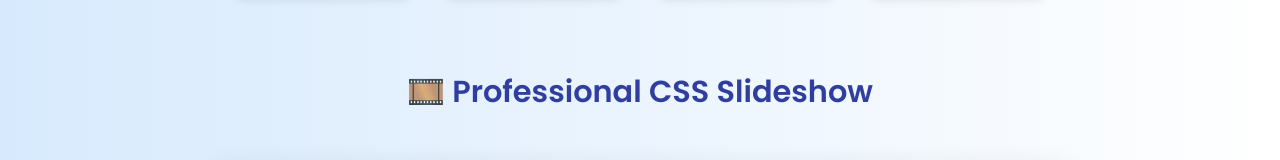
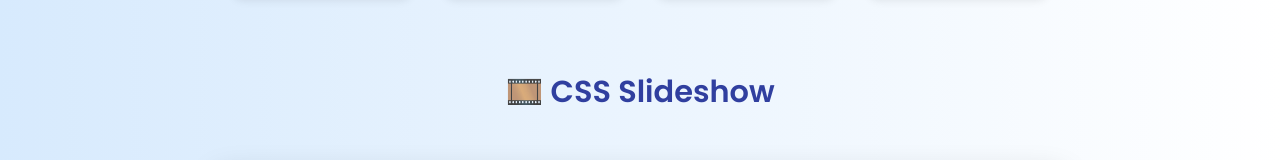
Before and after one commit to AdityaDahake33/Cogifyz-Level3-Task1, a plain HTML site: page index.html in a window 1280 px wide. Shown: the part 357-517 px from the top of the page. Drawn offline with Linux system fonts and the light colour scheme; grey boxes are pictures that could not be loaded.

Commit message:
Update index.html

```diff
--- a/index.html
+++ b/index.html
@@ -24,7 +24,7 @@
     <img id="lightbox-img" src="" alt="Expanded View">
   </div>
 
-  <h2>🎞️ Professional CSS Slideshow</h2>
+  <h2>🎞️ CSS Slideshow</h2>
   <div class="slideshow">
     <div class="slides" id="slideTrack">
       <img src="https://c4.wallpaperflare.com/wallpaper/682/435/620/naruto-anime-uzumaki-naruto-jiraiya-naruto-shippuuden-hd-wallpaper-preview.jpg" class="slide active" alt="Slide 1">
```
